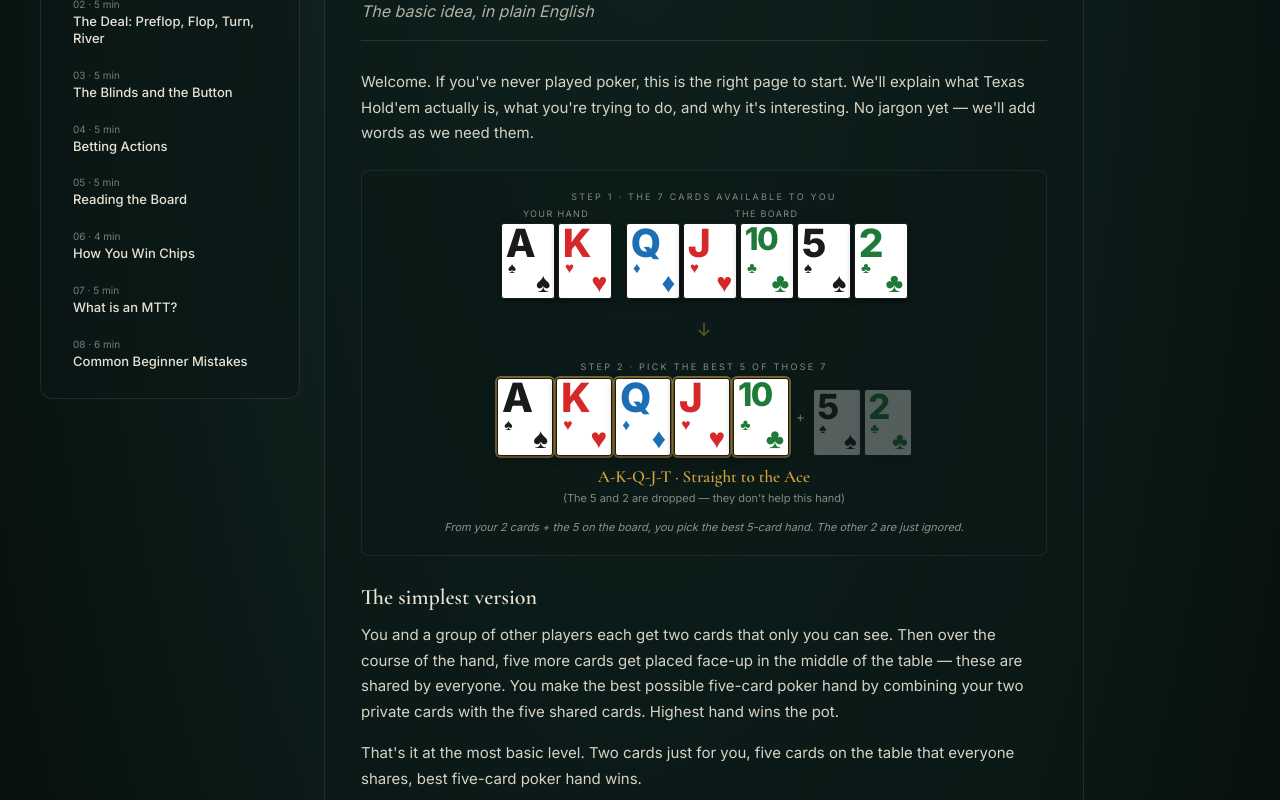
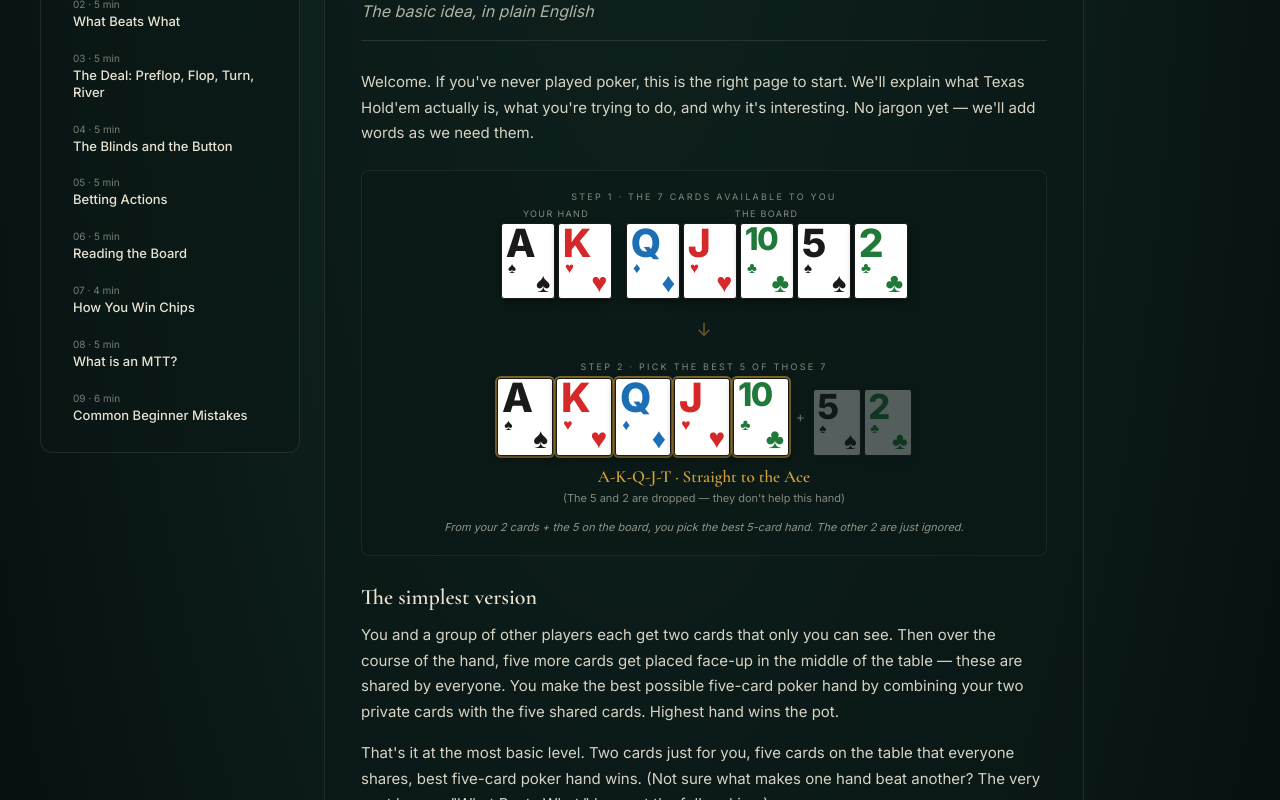
Before and after one commit to fiction3/Shove-Lab, a React (Vite) app: page / in a window 1280 px wide. Shown: the part 260-1060 px from the top of the page. Built offline with nearby package versions, Linux system fonts and the light colour scheme.

Commit message:
Add 'What Beats What' hand-rankings lesson to Basics for beginners

```diff
--- a/src/data/basicsLessons.js
+++ b/src/data/basicsLessons.js
@@ -14,12 +14,33 @@ export const BASICS_LESSONS = [
       { type: "visual", visual: "holdem-hero" },
       { type: "heading", text: "The simplest version" },
       { type: "prose", text: "You and a group of other players each get two cards that only you can see. Then over the course of the hand, five more cards get placed face-up in the middle of the table — these are shared by everyone. You make the best possible five-card poker hand by combining your two private cards with the five shared cards. Highest hand wins the pot." },
-      { type: "prose", text: "That's it at the most basic level. Two cards just for you, five cards on the table that everyone shares, best five-card poker hand wins." },
+      { type: "prose", text: "That's it at the most basic level. Two cards just for you, five cards on the table that everyone shares, best five-card poker hand wins. (Not sure what makes one hand beat another? The very next lesson, \"What Beats What,\" lays out the full ranking.)" },
       { type: "heading", text: "But it's also about betting" },
       { type: "prose", text: "If poker were just \"highest cards wins,\" it would be a luck-based game. What makes it a skill game is the betting. After the deal, there are several rounds where players can bet, raise, or fold (give up their hand). You don't actually have to have the best cards to win — if everyone else folds, the pot is yours regardless of what you held." },
       { type: "example", title: "A typical hand in one sentence", body: "You're dealt two cards. Some betting happens. Three cards appear in the middle. More betting. A fourth card. More betting. A fifth card. Final betting. Anyone still in the hand reveals their cards. Highest five-card hand wins the pot." },
       { type: "heading", text: "Why people play" },
       { type: "prose", text: "Poker rewards a mix of math, reading people, and patience. The best players don't win every hand — nobody can — but they make better decisions across thousands of hands, and those decisions add up. The goal of this trainer is to help you make better decisions, one concept at a time." },
+      { type: "prose", text: "Next up: which hands actually beat which — so \"highest hand wins\" finally means something concrete." },
+    ],
+  },
+
+  // ──────────────────────────────────────────────────────────────────
+  {
+    id: "what-beats-what",
+    title: "What Beats What",
+    subtitle: "The hand rankings — which five cards win",
+    estimatedMinutes: 5,
+    sections: [
+      { type: "prose", text: "We keep saying \"highest hand wins,\" but what makes one hand higher than another? Poker hands have a fixed ranking — a pecking order that never changes. This is the single most important thing to memorize as a beginner, because every decision depends on knowing roughly where your hand sits." },
+      { type: "prose", text: "Your hand is always the best five cards you can make. The rarer the combination, the stronger it is. That's the whole logic: hands that are harder to get beat hands that are easier to get." },
+      { type: "heading", text: "The ranking, strongest to weakest" },
+      { type: "visual", visual: "hand-rankings" },
+      { type: "heading", text: "The pattern to remember" },
+      { type: "prose", text: "Notice the logic from the bottom up. \"High card\" means you made nothing — your best is just your highest single card. One pair (two cards of the same number) beats that. Two pair beats one pair. Three of a kind beats two pair. Then it gets rarer: a straight (five in a row, like 5-6-7-8-9), then a flush (five of the same suit), then a full house (three of one kind plus a pair), then four of a kind, and finally the straight flush and royal flush, which you'll almost never see." },
+      { type: "example", title: "A quick example", body: "You hold K♠ Q♠ and the five shared cards are K♥ Q♦ 7♣ 4♠ 2♥. Your best five-card hand is two pair — Kings and Queens. If your opponent only has a single pair of Kings (say they hold K♣ 9♦), you win, because two pair beats one pair. Same top pair, but your second pair is the tiebreaker." },
+      { type: "heading", text: "Breaking ties" },
+      { type: "prose", text: "When two players have the same type of hand, the higher cards win. Two players each with one pair? The bigger pair wins (a pair of Aces beats a pair of Kings). Same pair? The next-highest card decides — this leftover card is called the \"kicker.\" This is why a hand like Ace-King is strong: when you pair your Ace, your King is a high kicker that wins ties against someone with a weaker second card." },
+      { type: "prose", text: "Don't worry about memorizing every tiebreak rule today. Just burn the main ranking into your memory — high card, pair, two pair, three of a kind, straight, flush, full house, four of a kind, straight flush. Everything else follows from there. You can always come back to the Hands tab to drill these until they're automatic." },
       { type: "prose", text: "Next up: the order of play, and what happens in each betting round." },
     ],
   },
```
